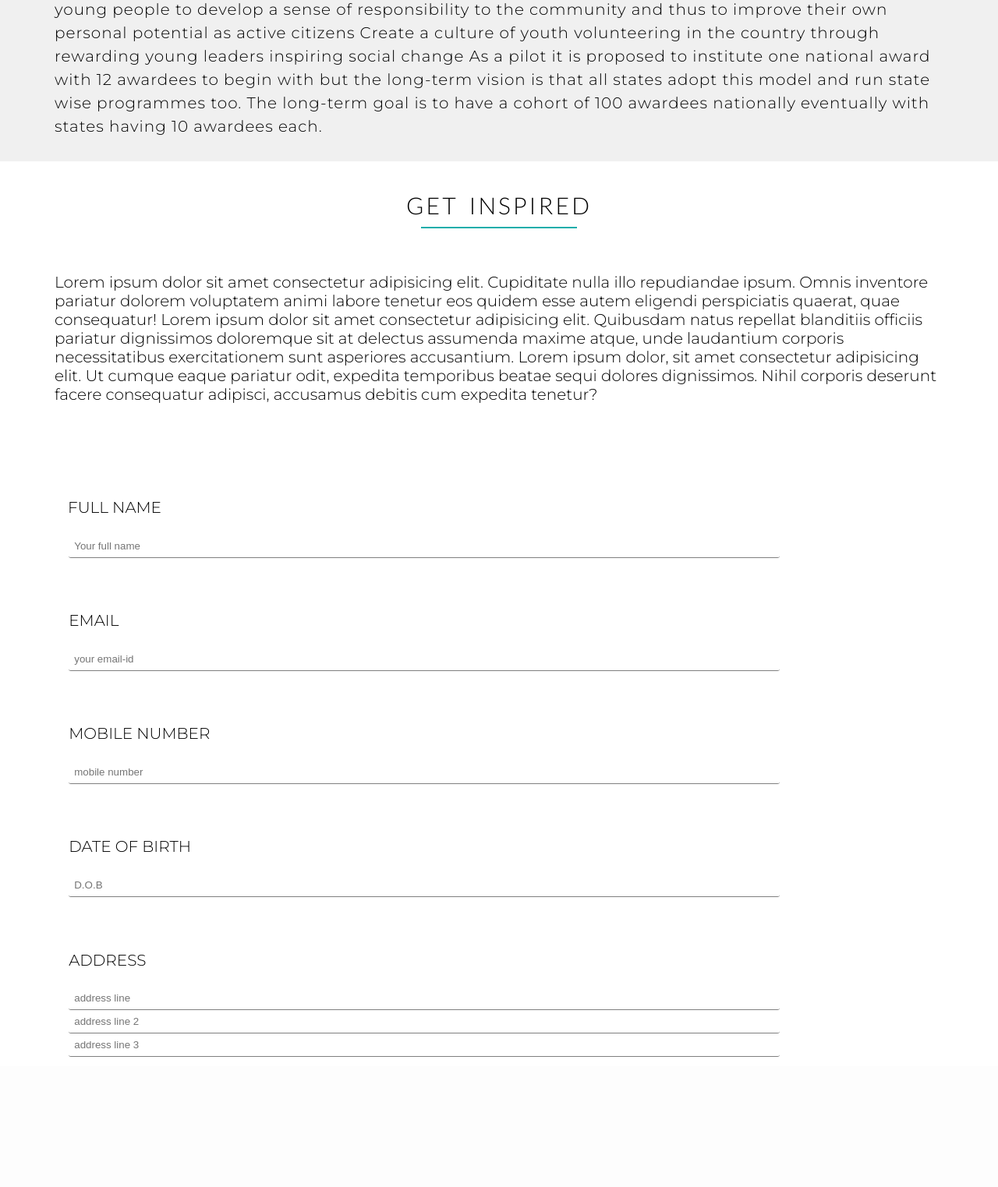
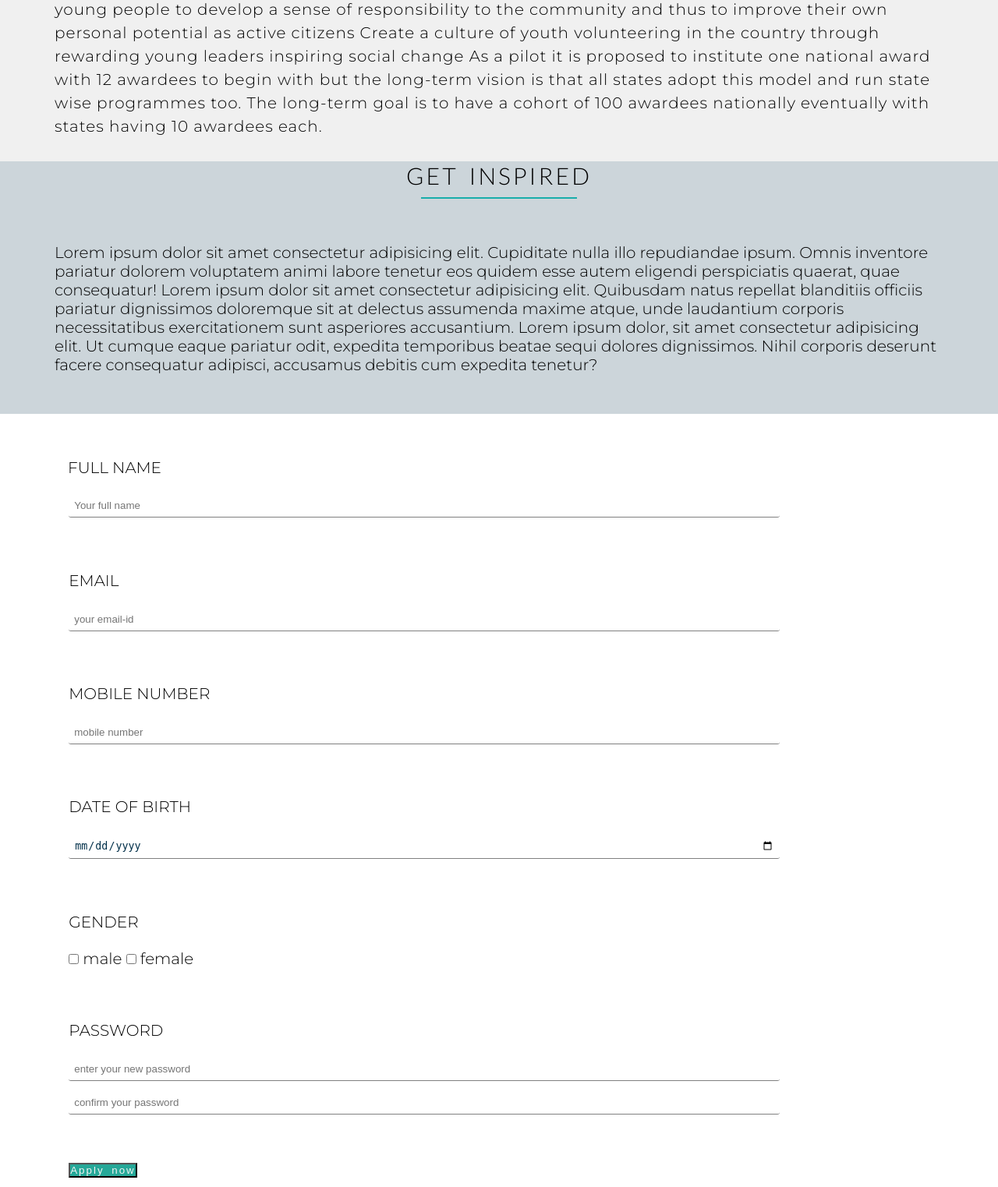
Before and after one commit to myidispg/UnitedNations_v_awards, a Flask app: template templates/forms/register.html in a window 1280 px wide. Shown: the part 2253-3776 px from the top of the page at 78% size. Before the commit the page ends 3609 px from the top, so only its background shows below. Run offline with Flask 2, Linux system fonts and the light colour scheme; the template is opened without the code that fills it, so the values that code supplies are empty; some libraries are stand-ins or nearby versions.

Commit message:
Added the registartion functionality

```diff
--- a/static/resources/css/main.css
+++ b/static/resources/css/main.css
@@ -10,8 +10,8 @@
 html {
   background-color: rgb(255, 255, 255);
   color: black;
-  font-family: 'Lato', sans-serif;
-font-family: 'Montserrat', sans-serif;
+  font-family: "Lato", sans-serif;
+  font-family: "Montserrat", sans-serif;
   font-size: 20px;
   font-weight: 300;
   text-rendering: optimizeLegibility;
@@ -34,11 +34,11 @@ li {
   color: #83828d;
 }
 
-h1{
+h1 {
   text-transform: uppercase;
   letter-spacing: 3px;
   word-spacing: 5px;
-  font-family: 'Lato';
+  font-family: "Lato";
 }
 
 h1:after {
@@ -50,12 +50,10 @@ h1:after {
   /* width: 350px; */
   margin: 0 auto;
   margin-top: 10px;
-
 }
 
-
-q{
-  letter-spacing:3px;
+q {
+  letter-spacing: 3px;
   word-spacing: 2px;
   text-align: justify;
   line-height: 150%;
@@ -67,7 +65,6 @@ q{
 /* width */
 ::-webkit-scrollbar {
   width: 7px;
-
 }
 
 /* Track */
@@ -241,10 +238,6 @@ q{
 /* slide_menue_end */
 /* ======================================== */
 
-
-
-
-
 /* ======================================== */
 /* header_start */
 /* ======================================== */
@@ -264,11 +257,11 @@ header {
   width: 1140px;
   top: 28%;
   left: 52%;
-  transform: translate(-50%,-50%);
+  transform: translate(-50%, -50%);
   text-align: center;
 }
 
-.text_box h1{
+.text_box h1 {
   font-weight: 500;
   text-transform: uppercase;
   color: rgb(0, 126, 194);
@@ -276,11 +269,10 @@ header {
   word-spacing: 6px;
   font-size: 350%;
   margin-bottom: 3%;
-    font-weight:300;
+  font-weight: 300;
   font-family: "Lato";
   cursor: pointer;
 }
-
 
 header h1:after {
   display: block;
@@ -291,11 +283,9 @@ header h1:after {
   width: 175px;
   margin: 0 auto;
   margin-top: 10px;
-
 }
 
-
-header a img{
+header a img {
   display: block;
   width: 350px;
   height: auto;
@@ -307,12 +297,8 @@ header a img{
   /* padding-left: 60px; */
 }
 
-
-
-
-
 .btn:link,
-.btn:visited{
+.btn:visited {
   text-transform: uppercase;
   text-decoration: none;
   padding: 15px 60px;
@@ -321,23 +307,22 @@ border-radius: 200px;
   transition: all 0.3s;
 }
 
-.btn:hover{
+.btn:hover {
   transform: translateY(-3px);
   box-shadow: 0 10px 20px rgba(36, 35, 35, 0.719);
-  background-color:rgba(0, 47, 73, 0.808);
+  background-color: rgba(0, 47, 73, 0.808);
 }
 
-.btn:active{
+.btn:active {
   transform: translateY(-1px);
-  box-shadow:0 5px 10px rgba(7, 7, 7, 0.5);
+  box-shadow: 0 5px 10px rgba(7, 7, 7, 0.5);
   background-color: rgba(0, 47, 73, 0.808);
-
 }
 
-.btn_white{
+.btn_white {
   /* background-color:#515175; */
-  background-color: #002F49;
-  color:white;
+  background-color: #002f49;
+  color: white;
   margin-top: 40px;
   letter-spacing: 2px;
   word-spacing: 4px;
@@ -351,13 +336,12 @@ transition: all 0.3s;
 /* ======================================== */
 /* section_1_about_unv_start_ */
 /* ======================================== */
-.sec1{
+.sec1 {
   /* height:450px; */
   margin-bottom: 5%;
-
 }
-.sec1 img{
-  display:inline-block;
+.sec1 img {
+  display: inline-block;
   width: 1140px;
   height: auto;
   /* margin-left: 5%; */
@@ -365,22 +349,20 @@ transition: all 0.3s;
   border-radius: 20px;
   /* transform:translate(170%,-105%); */
   padding: 0 10px;
-
-
 }
-.sec1 h1{
+.sec1 h1 {
   text-align: center;
   margin-top: 4%;
   padding-left: 5px;
-  color:#25A898;
+  color: #25a898;
   font-weight: 400;
-  font-family: 'lato';
+  font-family: "lato";
 }
-.sec1 .row h1:after{
+.sec1 .row h1:after {
   width: 200px;
- background-color:#007FC2;
+  background-color: #007fc2;
 }
-.sec1 p{
+.sec1 p {
   display: inline-block;
 
   /* margin-top: 20px; */
@@ -390,10 +372,9 @@ padding: 0 10px;
   text-align: justify;
   /* transform: translate(-15%,-100%); */
   margin: none;
-
 }
 
-.sec1  .span-1-of-2{
+.sec1 .span-1-of-2 {
   height: 70%;
 }
 
@@ -401,51 +382,67 @@ padding: 0 10px;
 /*section_1_about_unv_end_ */
 /* ======================================== */
 
-
 /* ======================================== */
 /*section_2_about_unv_awards_ */
 /* ======================================== */
-.sec2{
+.sec2 {
   background-color: rgb(240, 240, 240);
-  margin-bottom: 3%;
+
 }
-.sec2 .row h1{
+.sec2 .row h1 {
   text-align: center;
   font-family: "Lato";
   letter-spacing: 2px;
   word-spacing: 3px;
 }
 
-.sec2 .row h1:after{
+.sec2 .row h1:after {
   width: 200px;
   font-weight: 300;
-
 }
 
-.sec2 p{
+.sec2 p {
   letter-spacing: 1px;
   line-height: 150%;
-  margin-bottom:30px;
+  margin-bottom: 30px;
 }
-
 
 /* ======================================== */
 /*section_2_about_unv_awards_ */
 /* ======================================== */
-.sec3{
+.sec3 {
+
+  background-color: #002f4933;
+  padding-bottom: 4%;
+}
+
+.sec3 h1 {
+  text-align: center;
+  font-family: "Lato";
+  font-weight: 300;
   margin-bottom: 5%;
 }
 
+.sec3 h1:after {
+  width: 200px;
+}
 
-.sec3 h1{
+
+
+.sec4{
+  height: 100vh;
+}
+
+.sec4 h1 {
   text-align: center;
   font-family: "Lato";
   font-weight: 300;
-margin-bottom: 5%
+  margin-bottom: 3%;
+
 }
 
-.sec3 h1:after{
-  width:200px;
+.sec4 h1:after {
+  width: 200px;
 }
 
 
@@ -454,54 +451,84 @@ margin-bottom: 5%
 
 input[type="text"],
 input[type="email"],
-  input[type='date'],
-  input[type='number'],
+input[type="date"],
+input[type="number"],
+input[type="password"],
 textarea {
   width: 80%;
   padding: 7px;
   border-radius: 3px;
   border: none;
-    border-bottom:1px solid rgb(216, 216, 216);
+  border-bottom: 1px solid rgb(216, 216, 216);
   background: transparent;
-    color: #fff;
+  color: #002f49;
   outline: 0;
   border-width: 0 0 0.5px;
-  border-color:grey;
+  border-color: grey;
+}
+
+input[type="password"]:last-child {
+  padding-top: 20px;
 }
 
 .col:first-child {
-    margin-left:1.5%;
-
+  margin-left: 1.5%;
 }
 
-.span-1-of-2{
+.span-1-of-2 {
   margin-top: 5%;
 }
-
 
 input:focus {
   border-color: green;
   border-width: 0 0 2px;
 }
 
-
-  label{
+label {
   text-transform: uppercase;
-    text-align:center;
+  /* text-align:center; */
 }
 
+.btn_register {
+  background-color: #25a898;
+  color: #f3f3f3;
+  margin-top: 40px;
+  letter-spacing: 2px;
+  word-spacing: 4px;
+  font-weight: 400;
+}
 
+.btn_register:link,
+.btn_register:visited {
+  text-transform: uppercase;
+  text-decoration: none;
+  padding: 15px 60px;
+  display: inline-block;
+  border-radius: 200px;
+  transition: all 0.3s;
+}
 
+.btn_register:hover {
+  transform: translateY(-3px);
+  box-shadow: 0 10px 20px rgba(36, 35, 35, 0.719);
+  background-color: rgba(0, 47, 73, 0.808);
+}
+
+.btn_register:active {
+  transform: translateY(-1px);
+  box-shadow: 0 5px 10px rgba(7, 7, 7, 0.5);
+  background-color: rgba(0, 47, 73, 0.808);
+}
 
 /* ======================================== */
 /*animation_start */
 /* ======================================== */
-.js--wp--1{
-  opacity:0;
+.js--wp--1 {
+  opacity: 0;
   animation-duration: 2s;
 }
 
-.js--wp--1.animated{
+.js--wp--1.animated {
   opacity: 1;
 }
 /* ======================================== */
--- a/templates/forms/register.html
+++ b/templates/forms/register.html
@@ -1,46 +1,66 @@
 {% extends 'base.html' %}
 {% block application_form %}
-        <div class="row">
+    <div class="row">
+        <form id="register-form" action="users/register" method="post">
             <div class="col span-1-of-2">
-                <label for="full_name"> full name</label>
+                <label for="name"> full name</label>
             </div>
             <div class="col span-2-of-2">
-                <input type="text" name="full_name" id="" placeholder="Your full name" required>
+                <input type="text" name="name" id="name" placeholder="Your full name" required>
             </div>
             <!--  -->
             <div class="col span-1-of-2">
-                <label for="email-id">email</label>
+                <label for="email">email</label>
             </div>
             <div class="col span-2-of-2">
-                <input type="email" name="applicants_email" id="" placeholder="your email-id" required>
+                <input type="email" name="email" id="email" placeholder="your email-id" required>
             </div>
             <!--  -->
 
             <!--  -->
             <div class="col span-1-of-2">
-                <label for="applicants_phonenumber">Mobile Number</label>
+                <label for="phone_no">MObile Number</label>
             </div>
             <div class="col span-2-of-2">
-                <input type="number" name="applicants_phonenumber" id="" placeholder="mobile number" required>
+                <input type="number" name="phone_no" id="phone_no" placeholder="mobile number" required>
             </div>
             <!--  -->
             <div class="col span-1-of-2">
-                <label for="applicants_DOB">date of birth</label>
+                <label for="dob">date of birth</label>
             </div>
             <div class="col span-2-of-2">
-                <input type="number" name="applicants_DOB" id="" placeholder="D.O.B" required>
+                <input type="date" name="dob" id="dob" placeholder="D.O.B" required>
             </div>
-            <!--  -->
+
+
             <div class="col span-1-of-2">
-                <label for="applicants_address">Address</label>
+                <label for="gender">gender</label>
             </div>
             <div class="col span-2-of-2">
-                <input type="text" name="applicants_address" id="" placeholder="address line" required>
+                <input type="checkbox" name="gender" id="gender" required> male
+                <input type="checkbox" name="gender" id="gender" required> female
+            </div>
+
+
+            <div class="col span-1-of-2">
+                <label for="hashed">password</label>
+            </div>
+            <div class="col span-2-of-2">
+                <input type="password" name="hashed" id="hashed"
+                       placeholder="enter your new password" required>
                 <br>
-                <input type="text" name="applicants_address" id="" placeholder="address line 2" required>
-                <br>
-                <input type="text" name="applicants_address" id="" placeholder="address line 3" required>
+                <input type="password" name="hashed" id="hashed" placeholder="confirm your password"
+                       required>
+            </div>
 
+
+            <div class="col span-2-of-2">
+                <!-- apply_button_start -->
+                <button type="submit" class="btn_register" id="register-submit-button">Apply now</button>
+{#                <a href="#" class="btn_register">apply now</a>#}
+                <!-- apply_button_end -->
             </div>
-        </div>
+            <!-- apply_button_start -->
+        </form>
+    </div>
 {% endblock %}
```
Also changed, not shown: static/support/css/grid.css (line endings or trailing spaces). Lines whose indentation alone changed are shown as unchanged.
